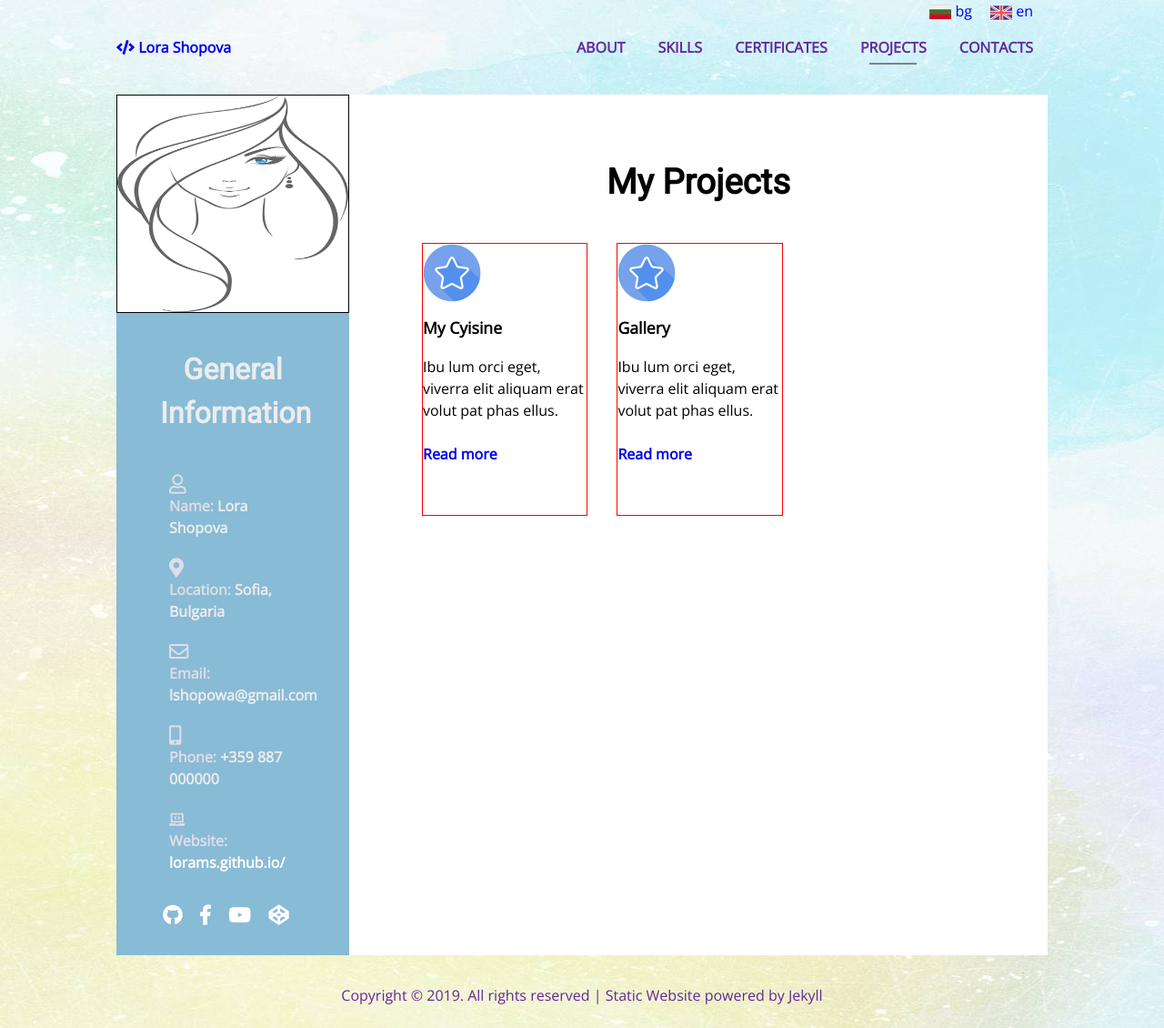
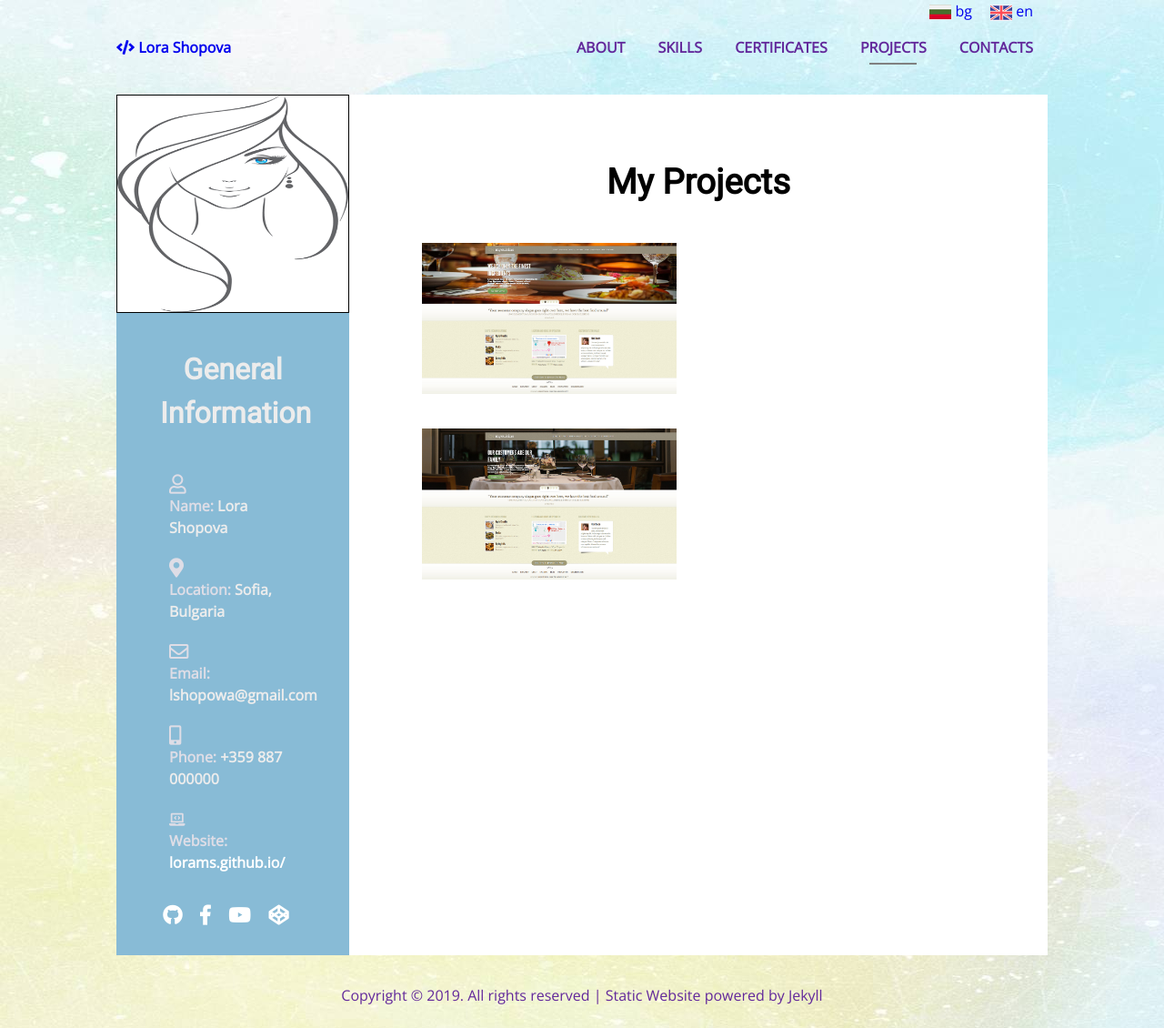
Before and after one commit to LoraMS/lorams.github.io, a Jekyll site: the page built from projects.html, in a window 1280 px wide. Shown: the whole page at 91% size. Built offline with Jekyll 4.4.1, drawn with Linux system fonts in a browser that asks for light colours.

Commit message:
project page updated

```diff
--- a/_data/projects.yml
+++ b/_data/projects.yml
@@ -1,12 +1,15 @@
-- image: star.png
-  name: My Cyisine
+- image: Screenshot1_2020-01-19 MyCuisine.jpg
+  name: My Cuisine
   link:
     en: /projects/mycuisine
     bg: /projectsbg/mycuisinebg
   info:
-    en: Ibu lum orci eget, viverra elit aliquam erat volut pat phas ellus.
+    en: Single-page application sliced from the given design.
     bg: Проект с дълго дълго описание
-- image: star.png
+  tags:
+    en: Design, Javascript
+    bg: Design, Javascript
+- image: Screenshot_2020-01-19 MyCuisine.jpg
   name: Gallery
   link:
     en: /projects/gallery
@@ -14,3 +17,6 @@
   info:
     en: Ibu lum orci eget, viverra elit aliquam erat volut pat phas ellus.
     bg: Проект с дълго дълго описание
+  tags:
+    en: Javascript, jQuery, Bootstrap, Kinvey
+    bg: Javascript, jQuery, Bootstrap, Kinvey
--- a/projects.html
+++ b/projects.html
@@ -13,10 +13,14 @@
             <ul>
                 {% for project in site.data.projects %}
                 <li>
-                    <img src="/assets/images/{{project.image}}" alt="project-image">
-                    <h6>{{project.name}}</h6>
-                    <p>{{project.info.en}}</p>
-                    <a href="{{project.link.en}}">Read more</a>
+                    <img src="/assets/images/projects/{{project.image}}" alt="project-image">
+                    <div class="overlay">
+                        <div class="card">
+                            <h6>{{project.name}}</h6>
+                            <p>{{project.info.en}}</p>
+                            <a href="{{project.link.en}}">Learn more</a>
+                        </div>
+                    </div>
                 </li>
                 {% endfor %}
             </ul>
--- a/style/style.css
+++ b/style/style.css
@@ -1039,28 +1039,74 @@
 }
 
 .projects-page .projects ul li {
-  width: 30%;
+  width: 46%;
   margin-right: 2rem;
   margin-bottom: 2rem;
-  border: 1px solid red;
-  height: 300px;
+  text-align: center;
+  position: relative;
 }
 
-.btn-post {
-  text-align: end;
+.projects-page .projects ul li:hover .overlay {
+  opacity: 1;
+  bottom: 0;
+  height: 100%;
 }
 
-.btn-post a {
-  padding: 0.625rem 1.25rem;
-  border: 2px solid #88bbd6;
-  color: #88bbd6;
-  background-color: #fff;
-  border-radius: 0.3rem;
+.projects-page .projects ul li img {
+  max-width: 100%;
+  height: auto;
 }
 
-.btn-post a:hover {
+.projects-page .projects ul li .overlay {
+  position: absolute;
+  top: 0;
+  left: 0;
+  bottom: 100%;
+  right: 0;
   color: #fff;
-  background-color: #88bbd6;
+  height: 0;
+  width: 100%;
+  opacity: 0;
+  overflow: hidden;
+  -webkit-transition: all 0.5s ease;
+  transition: all 0.5s ease;
+  background-color: rgba(23, 103, 121, 0.6);
+}
+
+.projects-page .projects ul li .overlay .card {
+  position: absolute;
+  top: 50%;
+  left: 50%;
+  -webkit-transform: translate(-50%, -50%);
+  transform: translate(-50%, -50%);
+  text-align: center;
+}
+
+.projects-page .projects ul li a {
+  text-transform: uppercase;
+  color: #fff;
+  border: 1px solid #fff;
+  background: transparent;
+  border-radius: 3px;
+  padding: 0.625rem 1rem;
+}
+
+.projects-page .projects ul li a:hover {
+  background: #fff;
+  border: #88bbd6;
+  color: #88bbd6;
+}
+
+.sub-nav {
+  display: -webkit-box;
+  display: -ms-flexbox;
+  display: flex;
+  -webkit-box-align: center;
+      -ms-flex-align: center;
+          align-items: center;
+  -webkit-box-pack: justify;
+      -ms-flex-pack: justify;
+          justify-content: space-between;
 }
 
 .contacts-page .contacts {
```
Also changed, not shown: scss/_projects.scss (+65 -8 lines), assets/images/projects/Screenshot1_2020-01-19 MyCuisine.jpg (added), assets/images/projects/Screenshot_2020-01-19 MyCuisine.jpg (added), 1 other file.
